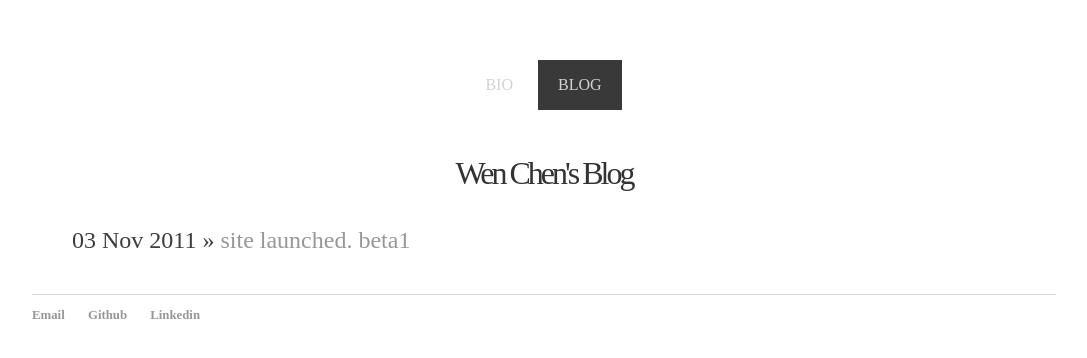
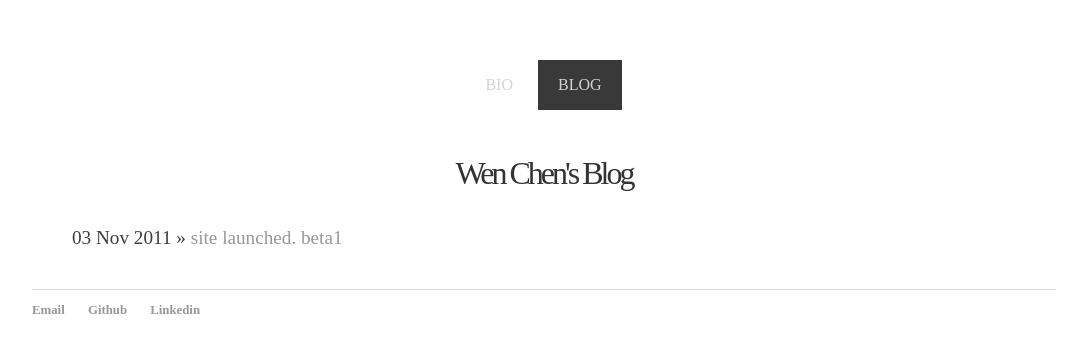
Before and after one commit to roisevege/roisevege.github.io, a Jekyll site: the page built from blog/index.html, in a window 1280 px wide. Shown: the top 358 px of the page, without its empty margins (96-1183 px from the left). Built offline with Jekyll 4.4.1, drawn with Linux system fonts in a browser that asks for light colours.

Commit message:
fix small bugs for text shadow

```diff
--- a/css/main.css
+++ b/css/main.css
@@ -20,7 +20,7 @@
 }
 a:hover {
     color: #fffafa;
-    text-shadow: 0 0 5px #666,
+    text-shadow: 0 0 5px #666;
 }
 h1 {
     font-size: 2em;
@@ -52,7 +52,7 @@
 
 ul.posts {
     margin: 20px auto 40px;
-    font-size: 1.5em;
+    font-size: 1.2em;
 }
 
 ul.posts li {
```
